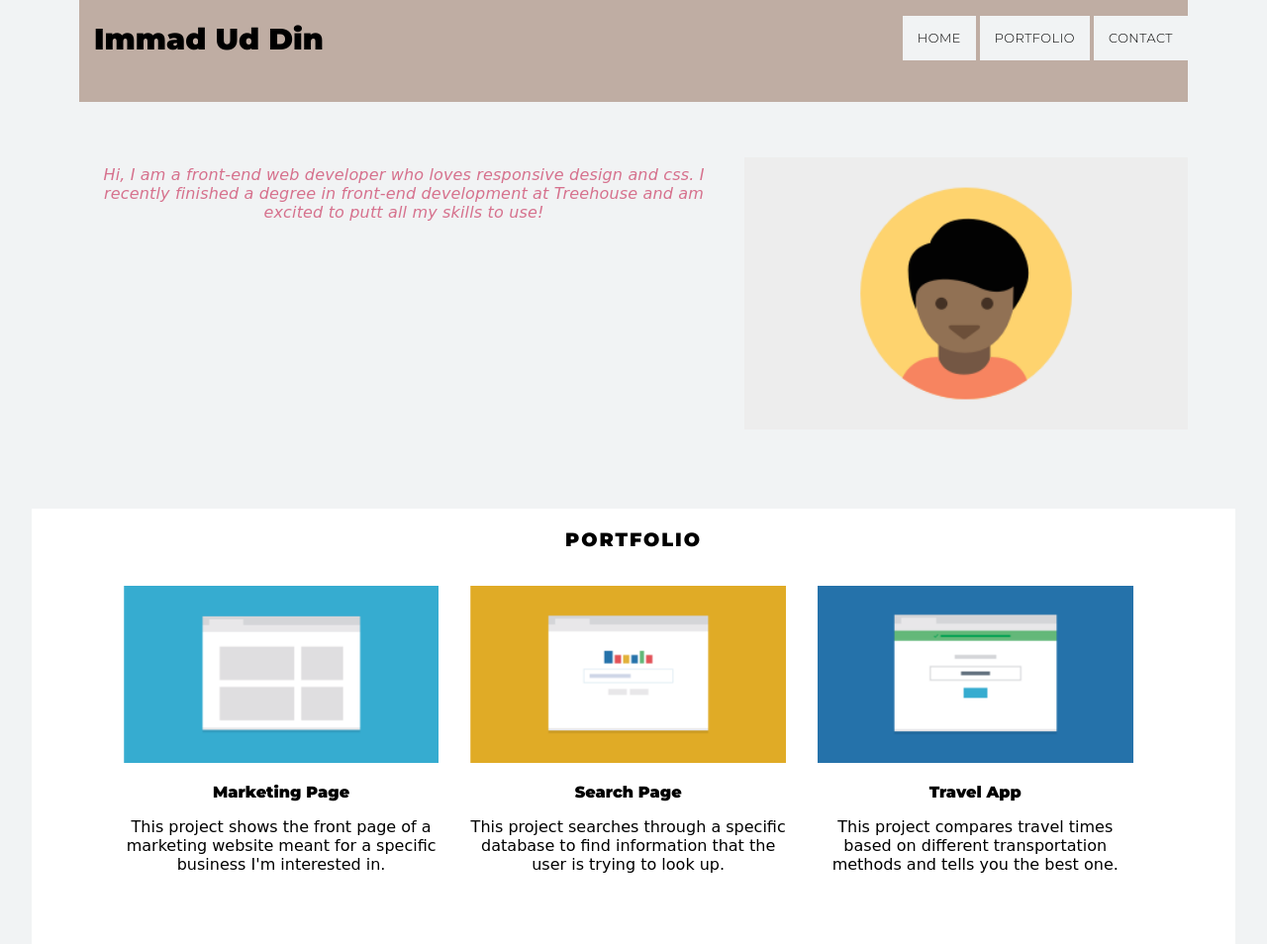
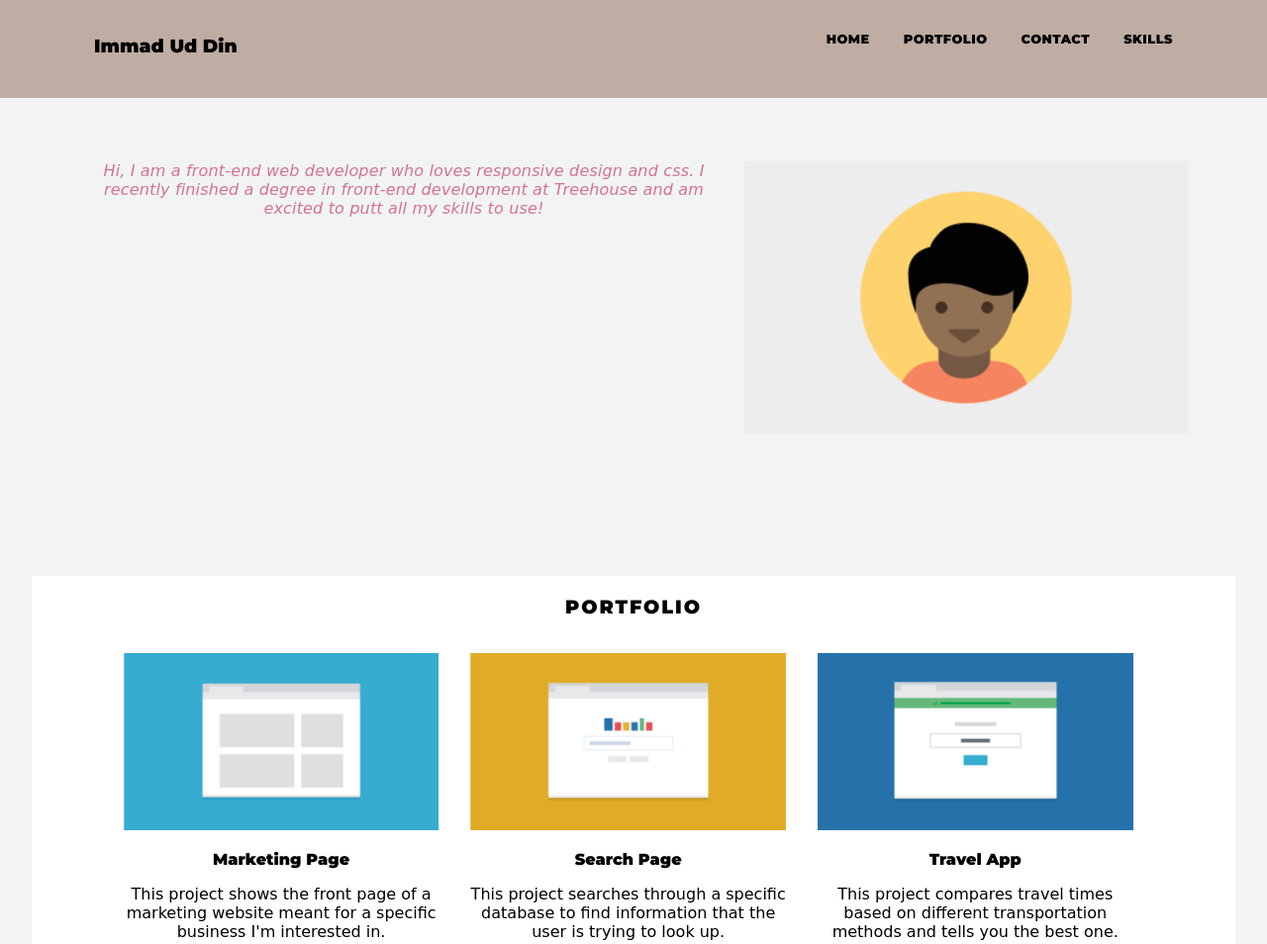
Before and after one commit to immad84/responsive_layout_project, a plain HTML site: page index.html in a window 1280 px wide. Shown: the top 954 px of the page at 99% size. Drawn offline with Linux system fonts and the light colour scheme; a web font is replaced by a local one.

Commit message:
checking links

```diff
--- a/css/style.css
+++ b/css/style.css
@@ -20,7 +20,7 @@ li {
 a {
   color: black;
   text-decoration: none;
-  display: inline-block;
+  display: block;
 }
 
 a:active {
@@ -68,6 +68,7 @@ Naviation Styles
 
 .main-nav {
   background-color: #BFADA3;
+  padding-top: 1px;
 }
 
 .main-nav li {
@@ -194,18 +195,18 @@ ul.skills {
     text-align: center;
   }
 
-
   .featured-img {
     width: 50%;
     float: right;
     margin-left: 2em;
-    margin-top: 3.5em;
+    margin-top: 1em;
     padding-bottom: 3em;
   }
 
   .main-nav li {
-    background-color: #f1f3f4;
+    background-color:#BFADA3;
     display: inline-block;
+    font-weight: bold;
   }
 
 
--- a/index.html
+++ b/index.html
@@ -9,18 +9,21 @@
     <title>Immad's Portfolio</title>
 </head>
 <body>
-    <header class="main-header clearfix" id="top">
+    <nav class="main-nav clearfix"  id="top">
         <section class="container clearfix">
-            <nav class="main-nav clearfix">
             <h1 class="name">immad ud din</h1>
             <ul>
                 <li><a href="#top">home</a></li>
                 <li><a href="#portfolio">portfolio</a></li>
                 <li><a href="#contact">contact</a></li>
+                <li><a href="#skills">skills</a></li>
             </ul>
+        </section>
     </nav>
+    <header class="main-header clearfix">
+        <section class="container clearfix">
             <img src="images/responsive-layout-profile.png" alt="profile image" class="featured-img">
-            <p class="introduction">Hi, I am a front-end web developer who loves responsive design and css.
+            <p class="introduction clearfix">Hi, I am a front-end web developer who loves responsive design and css.
             I recently finished a degree in front-end development at Treehouse and
             am excited to putt all my skills to use!</p>
         </section>
@@ -84,7 +87,7 @@
         </section>
 
         <section class="container clearfix">
-            <section class="card">
+            <section class="card" id="skills">
                 <h2>Skills</h2>
                 <p>I am a Frontend Developer. I got the programming skills in the following areas.</p>
                 <ul class="skills">
@@ -103,14 +106,15 @@
             <p class="desc">if you are interested in chatting or want more information about
             what I've been working on, I'd love to hear from you!</p>
             <span class="phone"> Phone &nbsp;&nbsp;<b>+46 (0)70-847-8916</b></span>
-            <span class="email">Email &nbsp;&nbsp;<b>immad.uddin84@gmail.com</b></span>
+            <span class="email">Email &nbsp;&nbsp;<b>immad.uddin84@gmail.com</b></s pan>
             <nav class="footer-nav clearfix">
                 <h3 class="name">immad ud din</h3>
                 <h3 class="to-top"><a href="#">back to top</a></h3>
                 <ul>
-                    <li><a href="#">Home</a></li>
-                    <li><a href="#">portfolio</a></li>
-                    <li><a href="#">Contact</a></li>
+                    <li><a href="#top">Home</a></li>
+                    <li><a href="#portfolio">portfolio</a></li>
+                    <li><a href="#contact">Contact</a></li>
+                    <li><a href="#skills">skills</a></li>
                 </ul>
             </nav>
         </section>
```
Lines whose indentation alone changed are shown as unchanged.
